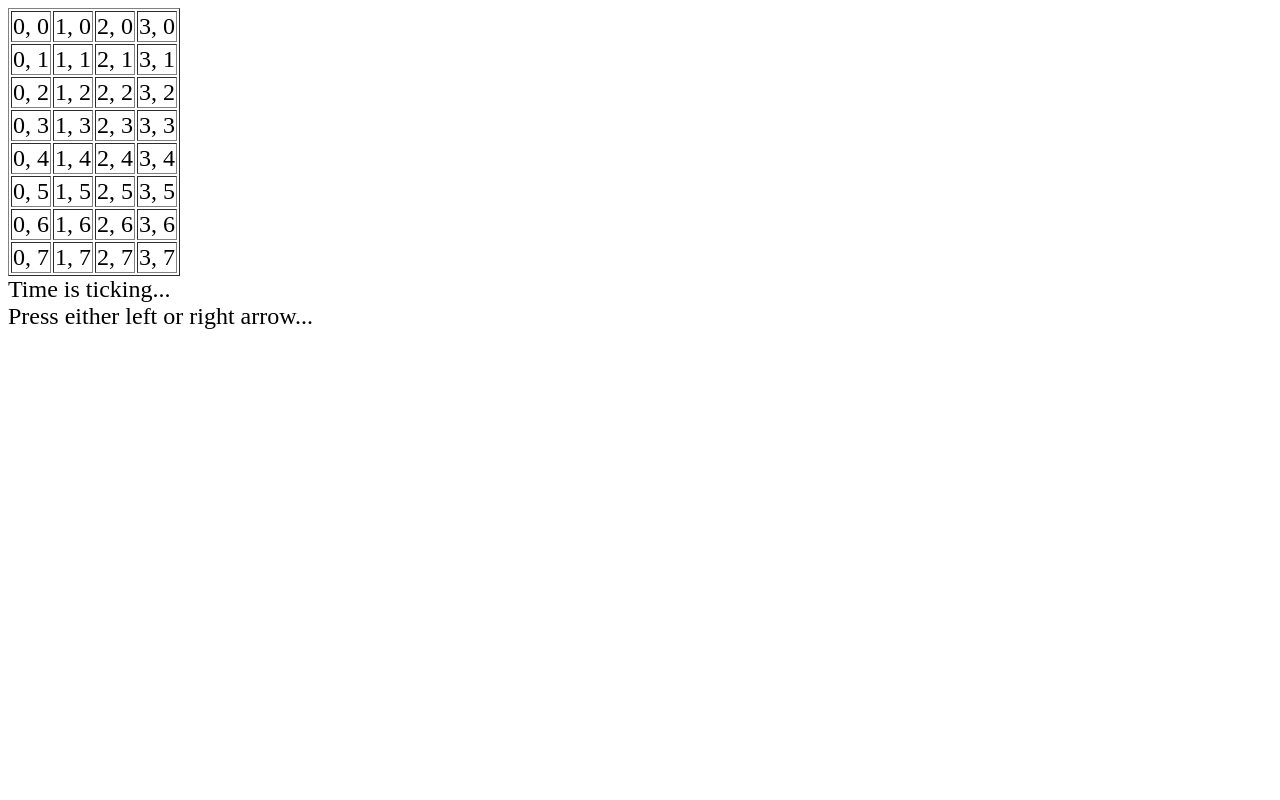
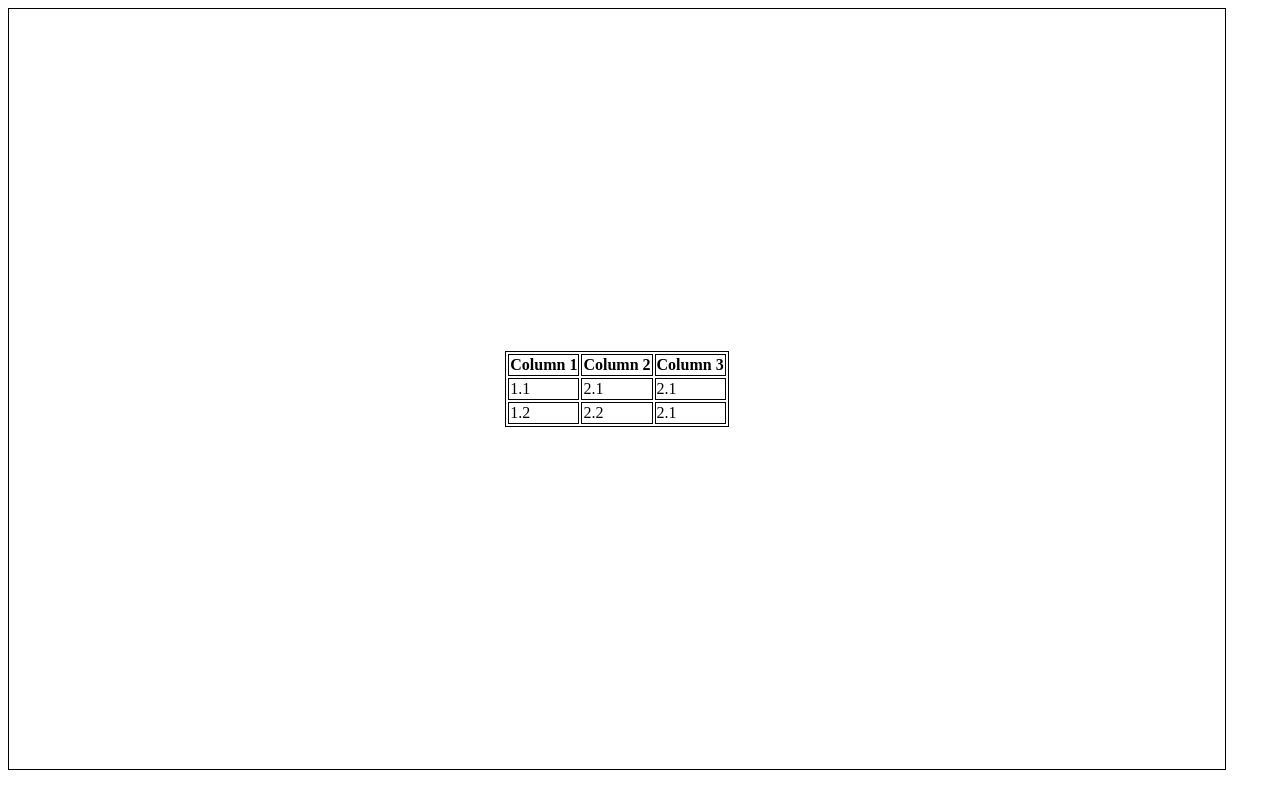
Before and after one commit to KevinMichael4441/PyThetris, a Flask app: page / in a window 1280 px wide. Run offline with Flask 3, Linux system fonts and the light colour scheme.

Commit message:
Figured out basic CSS to start working

```diff
--- a/app.py
+++ b/app.py
@@ -3,10 +3,17 @@ from flask import Flask, render_template, session, request
 import random
 
 app = Flask(__name__)
-app.secret_key = "fhdsjhgkjsadghhgdshdgdsngjdsfnvjdf njdfnvngdfkgjndfgj"
+app.secret_key = "moffdnanpampaugagnpavnoy8avnamnvaiuybhanpaiygbnagnaguijagbbiygagaeigb"
 
 
 @app.get("/")
+@app.get("/home")
+def display_home():
+    return render_template(
+    "home.html"
+    )
+
+
 @app.get("/showgrid")
 def display_the_grid():
     session["count"] = 0
--- a/static/grid.css
+++ /dev/null
@@ -1,14 +0,0 @@
-
-div {
-    font-size: 24px;
-}
-
-div.whitebox {
-    color: black;
-    background-color: white;
-}
-
-div.blackbox {
-    color: white;
-    background-color: black;
-}
--- a/static/tetris.css
+++ b/static/tetris.css
@@ -3,17 +3,36 @@ Menu {
     grid-size: 2 2;
 }
 
-.box {
-    height: 100%;
-	width: 100%;
-    border: solid black;
+div.whitebox {
+    color: black;
+    background-color: white;
 }
 
+div.blackbox {
+    color: white;
+    background-color: black;
+}
 
-EndScreen {
-	background: yellow;
-	color: blue;
+.menu-container {
 
-	/*Yoinked from Marie-Elise for better end game aesthetic/UI*/
-	width: 60; height: auto; border: round $primary; padding: 1 2; margin: 1;
-}
+            /* Apply Flexbox*/
+            display: flex;
+
+          /* Horizontally center the Table*/
+            justify-content: center;
+
+          /* Verticalyy center the Table*/
+            align-items: center;
+
+			/* TO display the container box*/
+          	height: 95vh;
+            width: 95vw;
+            border: 1px solid black;
+        }
+
+
+table,
+        th,
+        td {
+            border: 1px solid black;
+        }
--- a/templates/base.html
+++ b/templates/base.html
@@ -4,7 +4,7 @@
         <script src="https://cdn.jsdelivr.net/npm/htmx.org@4.0.1"
         integrity="sha384-Qp9rdC8H7EqOoX+nR0P3RPG2Noji+qdwJlGpfzwQJsfOpp3sGwIdSP9xO3+UlEhn"
         crossorigin="anonymous"></script>
-        <link rel="stylesheet" href="/static/grid.css">
+        <link rel="stylesheet" href="/static/tetris.css">
     </head>
     <body>
         {% block mainbody %}
--- /dev/null
+++ b/templates/home.html
@@ -0,0 +1,33 @@
+{% extends "base.html" %}
+
+{% block mainbody %}
+
+<div class="menu-container">
+
+      	<!-- Code for Table -->
+        <table>
+            <thead>
+                <tr>
+                    <th>Column 1</th>
+                    <th>Column 2</th>
+                    <th>Column 3</th>
+                </tr>
+            </thead>
+            <tbody>
+                <tr>
+                    <td>1.1</td>
+                    <td>2.1</td>
+                    <td>2.1</td>
+                </tr>
+                <tr>
+                    <td>1.2</td>
+                    <td>2.2</td>
+                    <td>2.1</td>
+                </tr>
+            </tbody>
+        </table>
+    </div>
+
+
+
+{% endblock %}
```
Also changed, not shown: Tetris(OLD).txt (renamed from Tetris.py).
